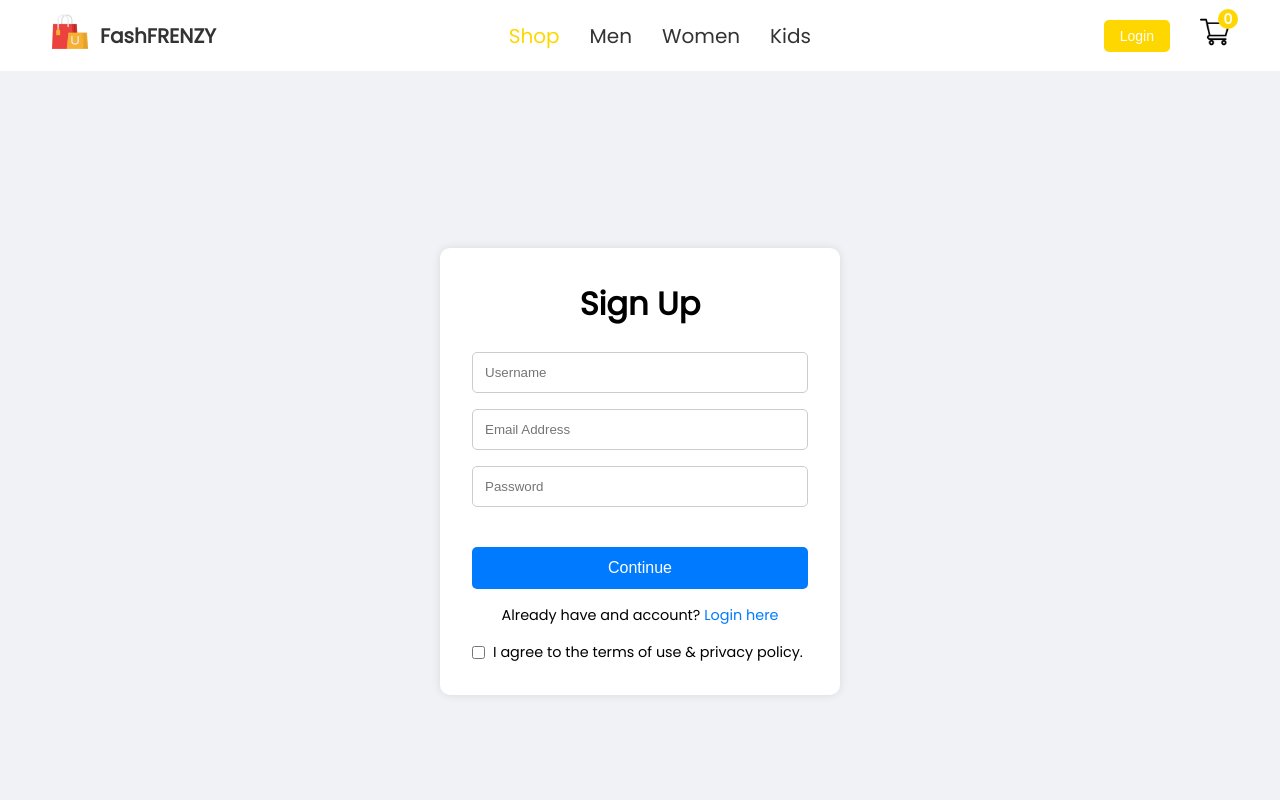
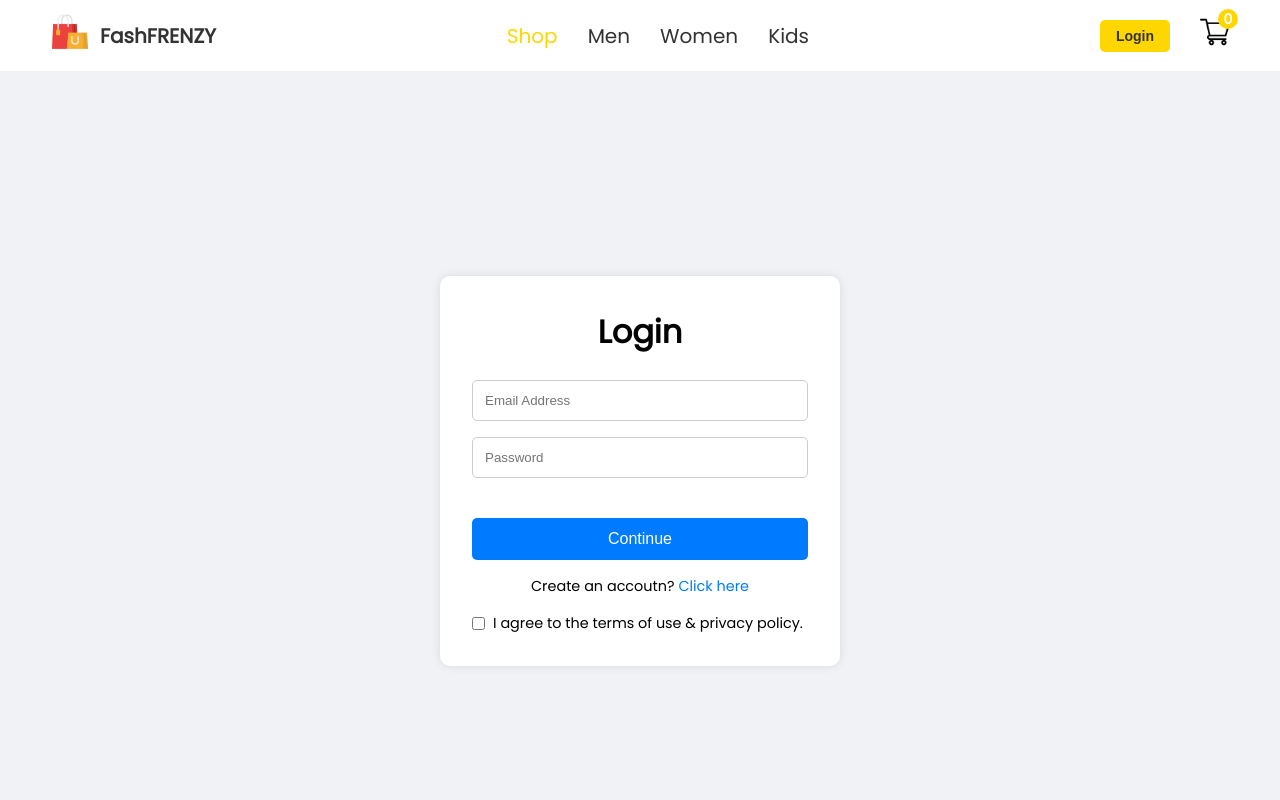
Before and after one commit to giangnht19/Ecommerce-Frontend, a React (Create React App) app: page /login in a window 1280 px wide. Shown: the top 800 px of the page. Built offline with nearby package versions, Linux system fonts and the light colour scheme.

Commit message:
Implemented Login/Signup

```diff
--- a/src/Components/NavBar/navbar.css
+++ b/src/Components/NavBar/navbar.css
@@ -70,8 +70,8 @@ a {
 .nav-login-cart button {
   padding: 10px 20px;
   font-size: 16px;
-  font-weight: 500;
-  color: #fff;
+  font-weight: 600;
+  color: #333;
   background-color: #FFD700;
   border: none;
   border-radius: 5px;
--- a/src/Components/NavBar/navbar.jsx
+++ b/src/Components/NavBar/navbar.jsx
@@ -40,7 +40,8 @@ const Navbar = () => {
         </li>
       </ul>
       <div className="nav-login-cart">
-        <Link to='/login'><button>Login</button></Link>
+        {localStorage.getItem('auth-token') ? <button onClick={() => { localStorage.removeItem('auth-token'); window.location.href = '/'; }}>Logout</button>
+                                            : <Link to='/login'><button>Login</button></Link>}
         <div style={{ position: 'relative' }}>
           <Link to='/cart'><img src={cart_icon} alt="cart_icon" /></Link>
           <div className="nav-cart-count" data-count={getTotalCartItems()}></div>
--- a/src/Pages/LoginSignup.jsx
+++ b/src/Pages/LoginSignup.jsx
@@ -1,18 +1,82 @@
 import React from 'react'
 import './CSS/LoginSignUp.css'
+import { useState } from 'react'
 
 const LoginSignup = () => {
+
+  const [state, setState] = useState("Login")
+
+  const [form, setForm] = useState({
+    username: '',
+    email: '',
+    password: ''
+  })
+
+  const login = async () => {
+    console.log('Login', form)
+    let responseData;
+    await fetch('http://localhost:4000/login', {
+      method: 'POST',
+      headers: {
+        'Content-Type': 'application/json',
+        Accept: 'application/form-data'
+      },
+      body: JSON.stringify(form)
+    }).then((response) => response.json()).then((data) => {
+      responseData = data;
+    })
+
+    if (responseData.success) {
+      localStorage.setItem('auth-token', responseData.token);
+      window.location.href = '/';
+    }
+    else {
+      alert(responseData.message);
+    }
+  }
+
+  const signup = async () => {
+    console.log('Sign Up', form)
+    let responseData;
+    await fetch('http://localhost:4000/register', {
+      method: 'POST',
+      headers: {
+        'Content-Type': 'application/json',
+        Accept: 'application/form-data'
+      },
+      body: JSON.stringify(form)
+    }).then((response) => response.json()).then((data) => {
+      responseData = data;
+    })
+
+    if (responseData.success) {
+      localStorage.setItem('auth-token', responseData.token);
+      window.location.href = '/';
+    }
+    else {
+      alert(responseData.message);
+    }
+  }
+
+  const changeHandler = (e) => {
+    setForm({
+      ...form,
+      [e.target.name]: e.target.value
+    })
+  }
+
   return (
     <div className='loginsignup'>
       <div className="loginsignup-container">
-        <h1>Sign Up</h1>
+        <h1>{state}</h1>
         <div className="loginsignup-fields">
-          <input type="text" placeholder='Username' />
-          <input type="email" placeholder='Email Address' />
-          <input type="password" placeholder='Password'/>
+          {state === 'Sign Up' ? <input name='username' value={form.username} onChange={changeHandler} type="text" placeholder='Username' /> : null}
+          <input name='email' value={form.email} onChange={changeHandler} type="email" placeholder='Email Address' />
+          <input name='password' value={form.password} onChange={changeHandler} type="password" placeholder='Password'/>
         </div>
-        <button>Continue</button>
-        <p className="loginsignup-login">Already have and account? <span>Login here</span></p>
+        <button onClick={() => {state==="Login"?login():signup()}}>Continue</button>
+        {state === 'Sign Up' ? <p className="loginsignup-login">Already have and account? <span onClick={() => setState("Login")}>Login here</span></p>
+                              : <p className="loginsignup-login">Create an accoutn? <span onClick={() => setState("Sign Up")}>Click here</span></p>}
         <div className="loginsignup-agree">
           <input type="checkbox" name='' id='' />
           <p>I agree to the terms of use & privacy policy.</p>
```
